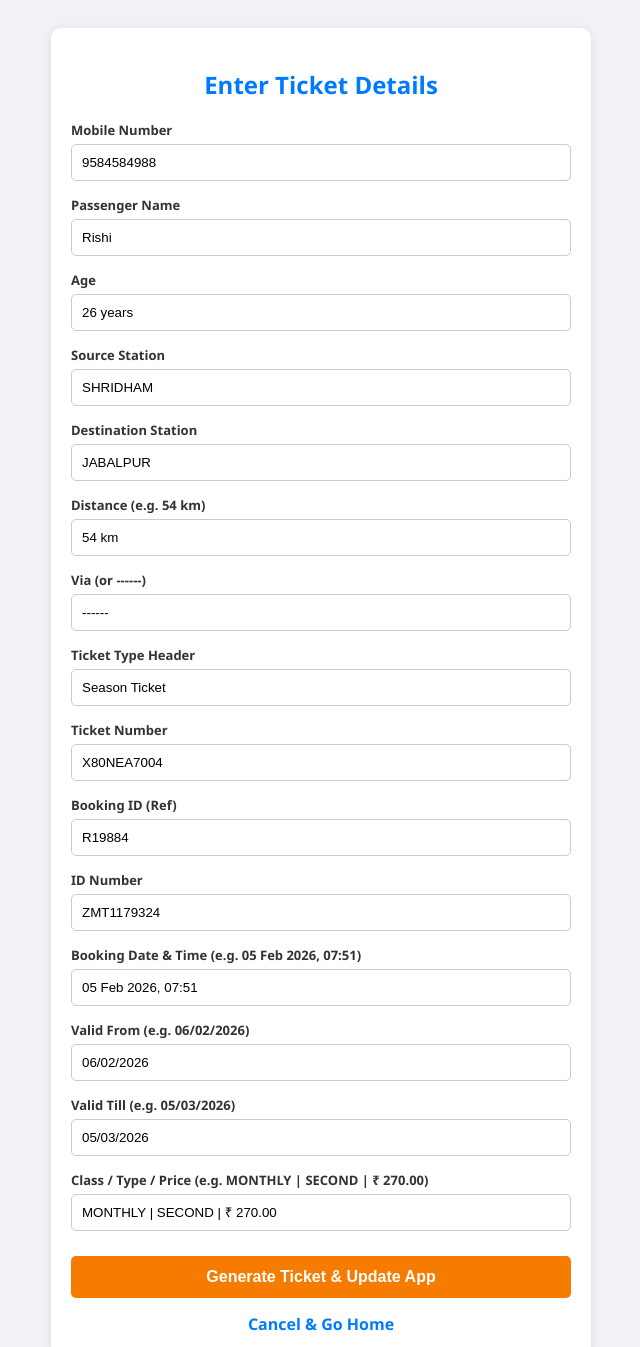
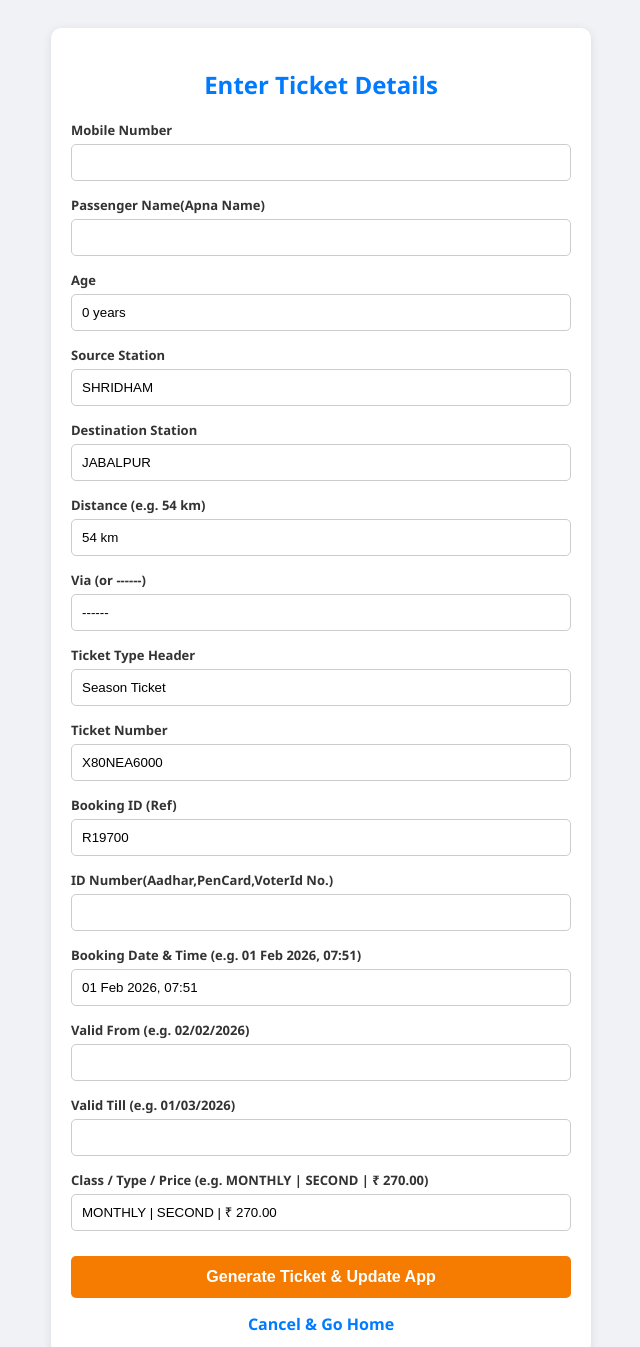
Before and after one commit to ytpremiumdadaji-commits/railone-eticket, a plain HTML site: page form.html in a window 1280 px wide. Shown: the top 1347 px of the page, without its empty margins (319-959 px from the left). Drawn offline with Linux system fonts and the light colour scheme.

Commit message:
Update ticket form fields and values

```diff
--- a/form.html
+++ b/form.html
@@ -21,9 +21,9 @@
 <div class="container">
     <h2>Enter Ticket Details</h2>
     <form id="ticketForm">
-        <div class="form-group"><label>Mobile Number</label><input type="text" id="mobile" value="9584584988"></div>
-        <div class="form-group"><label>Passenger Name</label><input type="text" id="name" value="Rishi"></div>
-        <div class="form-group"><label>Age</label><input type="text" id="age" value="26 years"></div>
+        <div class="form-group"><label>Mobile Number</label><input type="text" id="mobile" value=""></div>
+        <div class="form-group"><label>Passenger Name(Apna Name)</label><input type="text" id="name" value=""></div>
+        <div class="form-group"><label>Age</label><input type="text" id="age" value="0 years"></div>
 
         <div class="form-group"><label>Source Station</label><input type="text" id="src" value="SHRIDHAM"></div>
         <div class="form-group"><label>Destination Station</label><input type="text" id="dst" value="JABALPUR"></div>
@@ -31,13 +31,13 @@
         <div class="form-group"><label>Via (or ------)</label><input type="text" id="via" value="------"></div>
 
         <div class="form-group"><label>Ticket Type Header</label><input type="text" id="tType" value="Season Ticket"></div>
-        <div class="form-group"><label>Ticket Number</label><input type="text" id="tNum" value="X80NEA7004"></div>
-        <div class="form-group"><label>Booking ID (Ref)</label><input type="text" id="refId" value="R19884"></div>
-        <div class="form-group"><label>ID Number</label><input type="text" id="idNum" value="ZMT1179324"></div>
+        <div class="form-group"><label>Ticket Number</label><input type="text" id="tNum" value="X80NEA6000"></div>
+        <div class="form-group"><label>Booking ID (Ref)</label><input type="text" id="refId" value="R19700"></div>
+        <div class="form-group"><label>ID Number(Aadhar,PenCard,VoterId No.)</label><input type="text" id="idNum" value=""></div>
 
-        <div class="form-group"><label>Booking Date & Time (e.g. 05 Feb 2026, 07:51)</label><input type="text" id="bookDate" value="05 Feb 2026, 07:51"></div>
-        <div class="form-group"><label>Valid From (e.g. 06/02/2026)</label><input type="text" id="validFrom" value="06/02/2026"></div>
-        <div class="form-group"><label>Valid Till (e.g. 05/03/2026)</label><input type="text" id="validTill" value="05/03/2026"></div>
+        <div class="form-group"><label>Booking Date & Time (e.g. 01 Feb 2026, 07:51)</label><input type="text" id="bookDate" value="01 Feb 2026, 07:51"></div>
+        <div class="form-group"><label>Valid From (e.g. 02/02/2026)</label><input type="text" id="validFrom" value=""></div>
+        <div class="form-group"><label>Valid Till (e.g. 01/03/2026)</label><input type="text" id="validTill" value=""></div>
         <div class="form-group"><label>Class / Type / Price (e.g. MONTHLY | SECOND | ₹ 270.00)</label><input type="text" id="classLine" value="MONTHLY | SECOND | ₹ 270.00"></div>
 
         <button type="button" onclick="generateTicket()">Generate Ticket & Update App</button>
```
